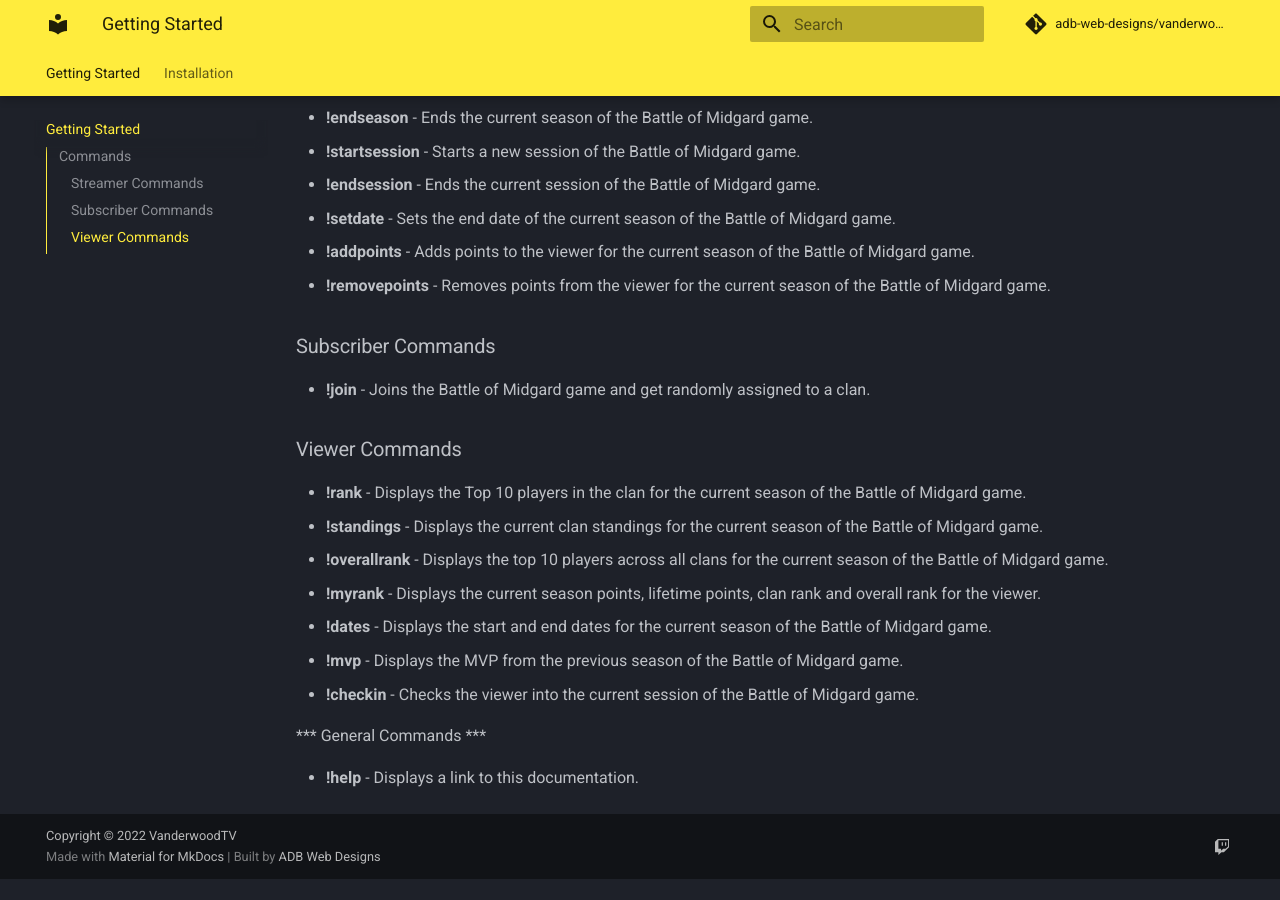
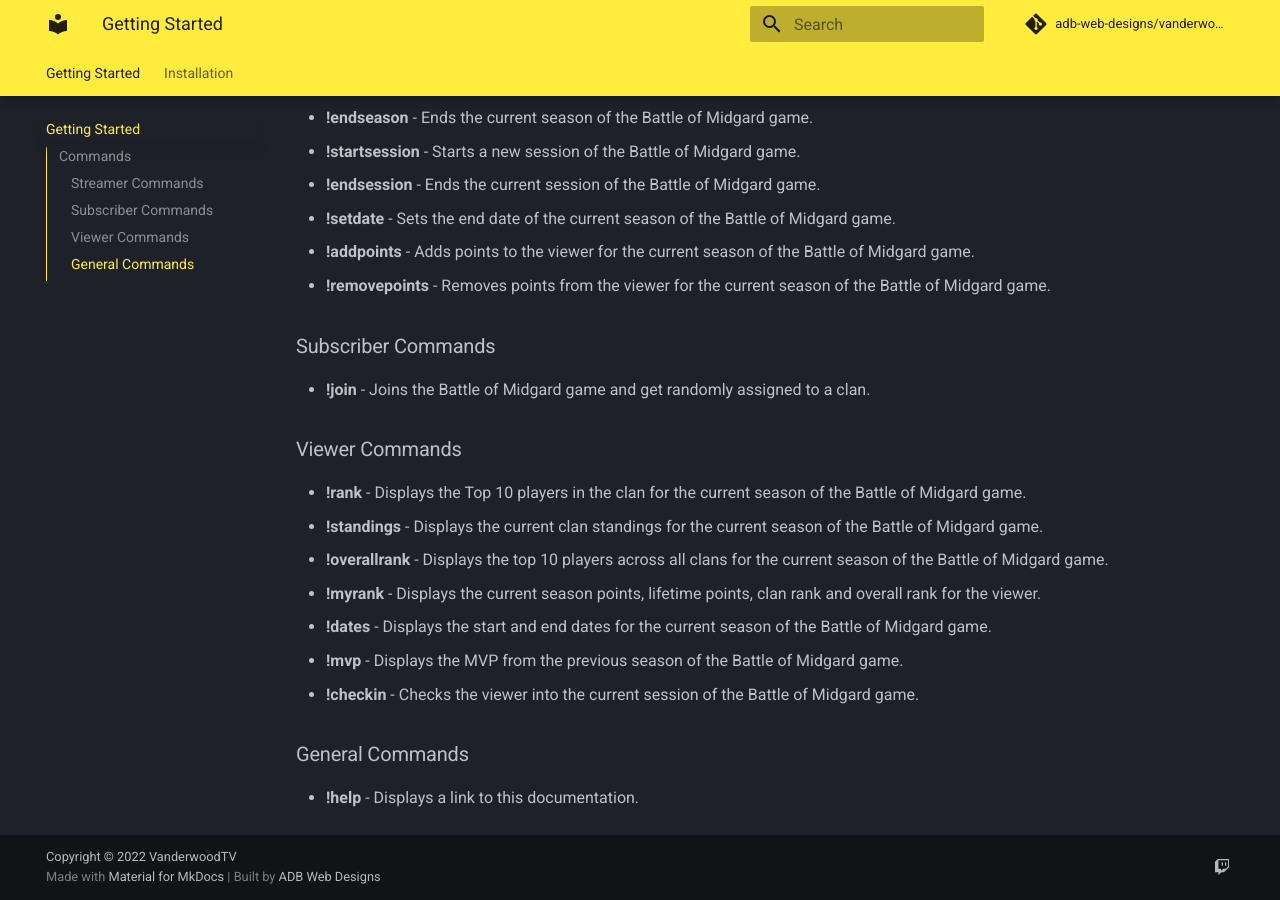
Before and after one commit to vanderheim-village/vanderwood-twitch-bot, an MkDocs documentation site: the page built from docs/index.md, in a window 1280 px wide and 900 px high, scrolled down 586 px. Built offline with MkDocs 1.6.1 and Material for MkDocs 9.7.7, drawn with Linux system fonts in a browser that asks for light colours; comment, search, counter and statistics services are not loaded; the version menu is left out; before the commit the page ends 1465 px from its top, so only the background shows below that.

Commit message:
docs: Fix heading error.

```diff
--- a/docs/index.md
+++ b/docs/index.md
@@ -43,6 +43,6 @@ The bot has a number of commands that are available to the streamer, subscribers
 * **!mvp** - Displays the MVP from the previous season of the Battle of Midgard game.
 * **!checkin** - Checks the viewer into the current session of the Battle of Midgard game.
 
-*** General Commands ***
+### General Commands
 
 * **!help** - Displays a link to this documentation.
```
